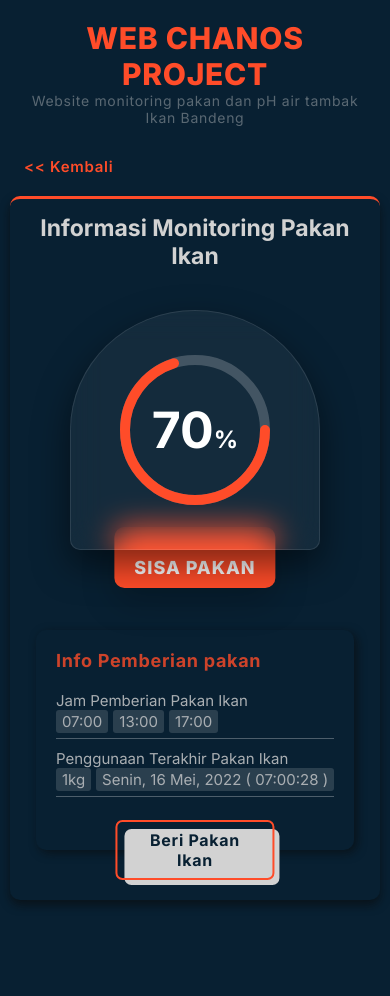
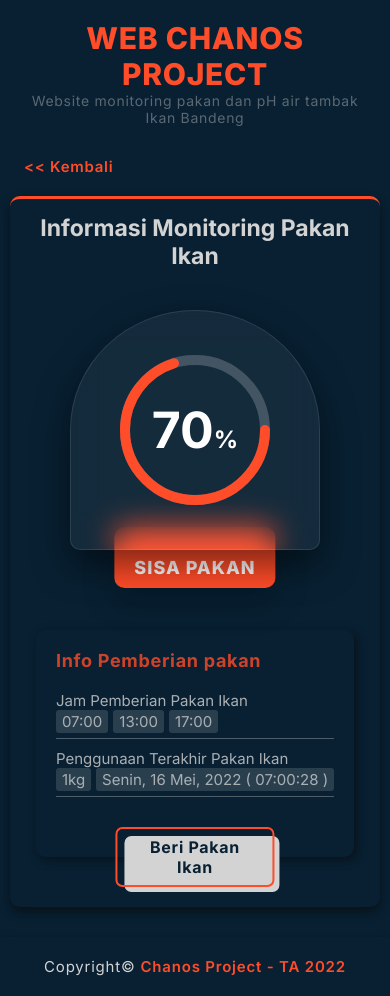
Before and after one commit to rafignwn/web-chanos-project, a React (Create React App) app: page /monitoring-pakan in a window 390 px wide. Before the commit the page ends 920 px from the top, so only its background shows below. Built offline with nearby package versions, Linux system fonts and the light colour scheme.

Commit message:
menambahkan footer

```diff
--- a/src/App.css
+++ b/src/App.css
@@ -10,32 +10,33 @@
   --dark: #082032;
   --semi-dark: #334756;
   --blue-dark: #2c394b;
-  --smoke-white: #d2d2d2;
+  --smoke-white: #d3d3d3;
   --orange: #ff4c29;
 }
 
 body  {
   background-color: var(--dark);
 }
+#root {
+  min-height: 100vh;
+  display: flex;
+  flex-direction: column;
+  justify-content: space-between;
+}
 
 .mt-30 {
   margin-top: 30px;
 }
 
-@media (prefers-reduced-motion: no-preference) {
-  .App-logo {
-    animation: App-logo-spin infinite 20s linear;
-  }
-}
-
 .container {
   position: relative;
-  margin: auto;
+  margin: 0 auto;
   /* max-width: 1000px; */
   padding: 20px;
 }
 @media (max-width: 480px) {
   .container {
     padding: 20px 10px;
+    padding-bottom: 30px;
   }
 }
--- a/src/App.js
+++ b/src/App.js
@@ -5,9 +5,11 @@ import TitleProject from "./component/Header/TitleProject";
 import { Routes, Route } from "react-router-dom";
 import MonitoringPh from "./component/MonitoringPh/MonitoringPh";
 import MonitroingPakan from "./component/MonitoringPakan/MonitoringPakan";
+import Footer from "./component/Footer/Footer";
 
 function App() {
   return (
+    <>
       <div className="container">
         <TitleProject />
         <Routes>
@@ -16,6 +18,8 @@ function App() {
           <Route path="/monitoring-pakan" element={<MonitroingPakan />} />
         </Routes>
       </div>
+      <Footer />
+    </>
   );
 }
 
--- a/src/component/Board/boardStyles.css
+++ b/src/component/Board/boardStyles.css
@@ -2,11 +2,12 @@
     max-width: 920px;
 }
 .info-board {
-  margin-top: 120px;
+  margin-top: 90px;
   display: flex;
   width: 100%;
   flex-wrap: wrap;
   justify-content: space-between;
+  gap: 40px;
 }
 .item-some-info {
   padding: 10px;
--- /dev/null
+++ b/src/component/Footer/Footer.jsx
@@ -0,0 +1,12 @@
+import React from "react";
+import "./footerStyles.css";
+
+export default function Footer() {
+  return (
+    <div className="footer">
+      <p>
+        Copyright&copy; <span>Chanos Project - TA 2022</span>
+      </p>
+    </div>
+  );
+}
--- /dev/null
+++ b/src/component/Footer/footerStyles.css
@@ -0,0 +1,17 @@
+.footer {
+    position: relative;
+    bottom: 0;
+    padding: 20px;
+    width: 100%;
+    color: var(--smoke-white);
+    /* border-top: 1px solid var(--orange); */
+    font-size: 15px;
+    font-weight: 400;
+    letter-spacing: .8px;
+    text-align: center;
+    box-shadow: 0 3px 10px rgba(10, 10, 10, .3);
+}
+.footer span {
+    font-weight: 600;
+    color: var(--orange);
+}
--- a/src/component/MonitoringPakan/pakanStyles.css
+++ b/src/component/MonitoringPakan/pakanStyles.css
@@ -57,6 +57,6 @@
     }
     .body-monitoring .info {
         margin-top: 70px;
-        height: 220px;
+        height: 227px;
     }
 }
--- a/src/component/MonitoringPh/monitoringPhStyles.css
+++ b/src/component/MonitoringPh/monitoringPhStyles.css
@@ -15,7 +15,9 @@
     align-items: center;
     flex-wrap: wrap;
     justify-content: space-between;
-    box-shadow: 0 5px 10px rgba(10, 10, 10, .5);
+    background-color: rgba(255, 255, 255, 0.03);
+    backdrop-filter: blur(20px);
+    box-shadow: 0 5px 18px rgba(10, 10, 10, .3);
 }
 .monitoring-ph .info {
     padding-right: 10px;
--- a/src/component/ProgressBar/progressStyles.css
+++ b/src/component/ProgressBar/progressStyles.css
@@ -12,7 +12,7 @@
     justify-content: center;
     width: 250px;
     height: 240px;
-    background: rgba(255, 255, 255, 0.05);
+    background-color: rgba(255, 255, 255, 0.05);
     box-shadow: 0 15px 35px rgba(0, 0, 0, 0.5);
     backdrop-filter: blur(15px);
     border: 1px solid rgba(255, 255, 255, 0.1);
```
Lines whose indentation alone changed are shown as unchanged.
